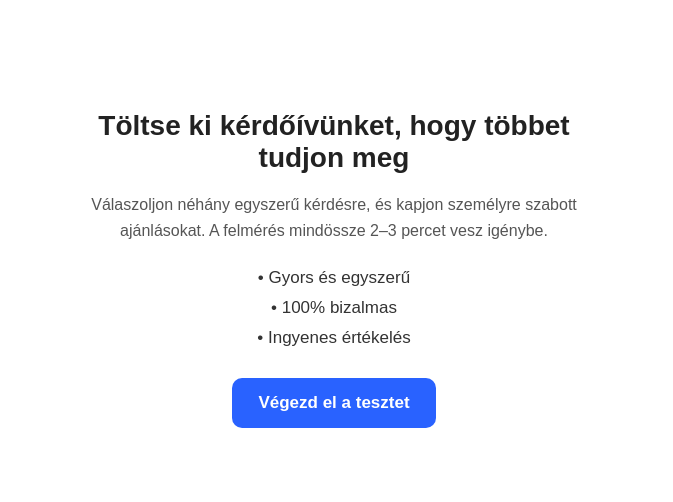
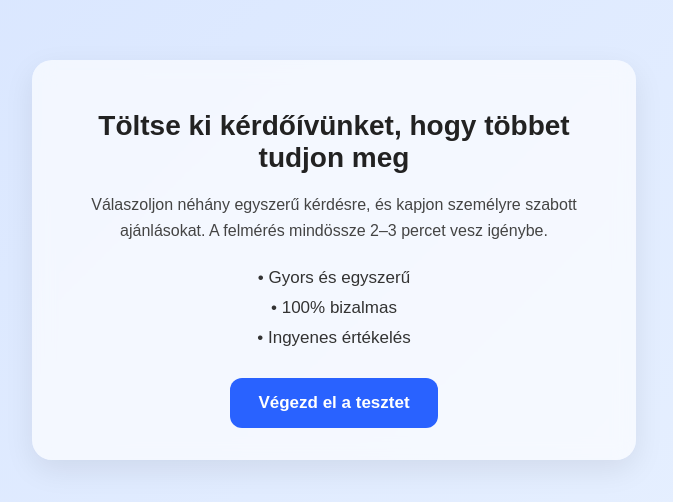
Before and after one commit to azefikoxere91-droid/landing-page, a plain HTML site: page index.html in a window 1280 px wide. Shown: the part 140-642 px from the top of the page, without its empty margins (306-979 px from the left). Drawn offline with Linux system fonts and the light colour scheme.

Commit message:
Update index.html

```diff
--- a/index.html
+++ b/index.html
@@ -9,7 +9,9 @@
             margin: 0;
             padding: 0;
             font-family: Arial, sans-serif;
-            background: #ffffff;
+            background: linear-gradient(135deg, #ece9ff, #d5e3ff, #f0f7ff);
+            background-size: 300% 300%;
+            animation: gradientMove 12s ease infinite;
             display: flex;
             justify-content: center;
             align-items: center;
@@ -18,9 +20,19 @@
             color: #222;
         }
 
+        @keyframes gradientMove {
+            0% { background-position: 0% 50%; }
+            50% { background-position: 100% 50%; }
+            100% { background-position: 0% 50%; }
+        }
+
         .container {
             max-width: 540px;
-            padding: 20px;
+            padding: 32px;
+            background: rgba(255, 255, 255, 0.65);
+            backdrop-filter: blur(10px);
+            border-radius: 20px;
+            box-shadow: 0 10px 30px rgba(0,0,0,0.08);
         }
 
         h1 {
@@ -33,7 +45,7 @@
             font-size: 16px;
             line-height: 1.6;
             margin-bottom: 25px;
-            color: #555;
+            color: #444;
         }
 
         .list {
@@ -50,9 +62,9 @@
             display: inline-block;
             background: #2962ff;
             color: #fff;
-            padding: 15px 26px;
+            padding: 15px 28px;
             font-size: 17px;
-            border-radius: 10px;
+            border-radius: 12px;
             text-decoration: none;
             font-weight: bold;
             transition: 0.2s;
```
